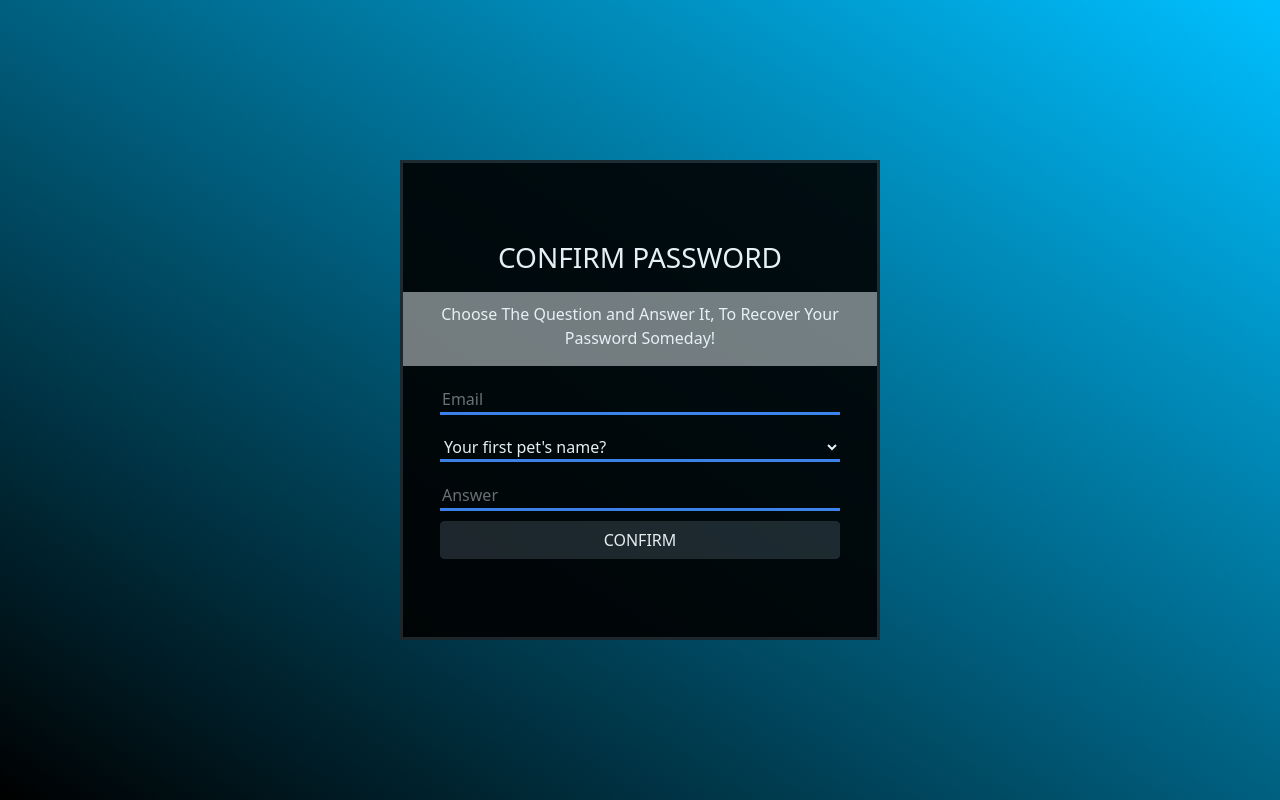
After one commit to zabilsabri/SignIn-SignUp, a PHP site: page /Fpassword.php in a window 1280 px wide. The commit adds this page. Run offline with PHP 8.4, Linux system fonts and the light colour scheme.

Commit message:
work on Fpassword

```diff
--- /dev/null
+++ b/Fpassword.php
@@ -0,0 +1,46 @@
+<!DOCTYPE html>
+<html lang="en">
+
+<head>
+    <meta charset="UTF-8">
+    <meta http-equiv="X-UA-Compatible" content="IE=edge">
+    <meta name="viewport" content="width=device-width, initial-scale=1.0">
+    <link href="https://cdn.jsdelivr.net/npm/bootstrap@5.0.1/dist/css/bootstrap.min.css" rel="stylesheet" integrity="sha384-+0n0xVW2eSR5OomGNYDnhzAbDsOXxcvSN1TPprVMTNDbiYZCxYbOOl7+AMvyTG2x" crossorigin="anonymous">
+    <script src="https://cdn.jsdelivr.net/npm/bootstrap@5.0.2/dist/js/bootstrap.bundle.min.js" integrity="sha384-MrcW6ZMFYlzcLA8Nl+NtUVF0sA7MsXsP1UyJoMp4YLEuNSfAP+JcXn/tWtIaxVXM" crossorigin="anonymous"></script>
+    <script src="https://cdn.jsdelivr.net/npm/@popperjs/core@2.9.2/dist/umd/popper.min.js" integrity="sha384-IQsoLXl5PILFhosVNubq5LC7Qb9DXgDA9i+tQ8Zj3iwWAwPtgFTxbJ8NT4GN1R8p" crossorigin="anonymous"></script>
+    <script src="https://cdn.jsdelivr.net/npm/bootstrap@5.0.2/dist/js/bootstrap.min.js" integrity="sha384-cVKIPhGWiC2Al4u+LWgxfKTRIcfu0JTxR+EQDz/bgldoEyl4H0zUF0QKbrJ0EcQF" crossorigin="anonymous"></script>
+    <link rel="stylesheet" href="style.css">
+    <title>PASSWORD CONFIMATION</title>
+</head>
+
+<body>
+    <main>
+        <div class="Fpassword-container">
+            <div class="Fpassword-heading-container">
+                <h3>CONFIRM PASSWORD</h3>
+            </div>
+            <div class="Fpassword-exp">
+                <p>Choose The Question and Answer It, To Recover Your Password Someday!</p>
+            </div>
+            <form class="Fpassword-form" action="FpasswordBE.php" method="POST">
+                <div class="text-box">
+                    <input type="email" class="form-content" name="email" placeholder="Email">
+                </div>
+                <div class="text-box">
+                    <select class="Fpassword-form-content" name="QFpassword" aria-label="Default select example">
+                        <option selected>Your first pet's name?</option>
+                        <option>Your first teacher's name?</option>
+                        <option>Your first girlfriend's name?</option>
+                        <option>Your phone's number?</option>
+                    </select>
+                </div>
+                <div class="text-box">
+                    <input type="password" class="form-content" name="AFpassword" placeholder="Answer">
+                </div>
+                <button type="submit" name="Fpassword" class="btn btn-dark">CONFIRM</button>
+            </form>
+        </div>
+    </main>
+</body>
+
+</html>
--- a/registerBE.php
+++ b/registerBE.php
@@ -32,7 +32,7 @@ if(isset($_POST['register'])){
             if($password == $Cpassword){
                 $sql = "insert into user_info(username , email , password) values ('$user_name', '$email' , '$password')";
                 if ($conn->query($sql) === TRUE){
-                    header('location: register.php?success');
+                    header('location: Fpassword.php');
                 };
             } else {
                 header('location: register.php?passfailed');
--- a/style.css
+++ b/style.css
@@ -54,7 +54,6 @@ form{
     text-align: right;
     text-decoration: none;
     color: white;
-    padding-bottom: 10px;
 }
 .footer-container{
     padding-top: 20px;
@@ -75,15 +74,57 @@ a{
     align-items: center;
     justify-content: center;
 }
-.button-register{
-    padding-top: 20px;
-    display: flex;
-    align-items: center;
-    justify-content: center;
-}
+
 .failed{
     color: red;
 }
 .success{
     color: green;
 }
+option{
+    color: black;
+}
+.Fpassword-container{
+    background: black;
+    opacity: 0.9;
+    border: solid;
+    width: 60vh;
+    height: 60vh;
+    display: flex;
+    flex-direction: column;
+    align-items: center;
+    justify-content: center;
+}
+
+.Fpassword-heading-container{
+    color: white;
+    padding-bottom: 10px;
+}
+
+.Fpassword-form{
+    display: flex;
+    width: 50vh;
+    flex-direction: column;
+    justify-content: space-evenly;
+}
+
+.Fpassword-form-content{
+    border: none;
+    outline: none;
+    background: none;
+    color: white;
+    width: 50vh;
+}
+.Fpassword-exp{
+    display: flex;
+    text-align: center;
+    justify-content: center;
+    background: grey;
+    color: white;
+    padding-left: 10px;
+    padding-right: 10px;
+    padding-top: 10px;
+}
+button{
+    margin-top: 10px;
+}
```
Also changed, not shown: register.php (+3 -9 lines).
